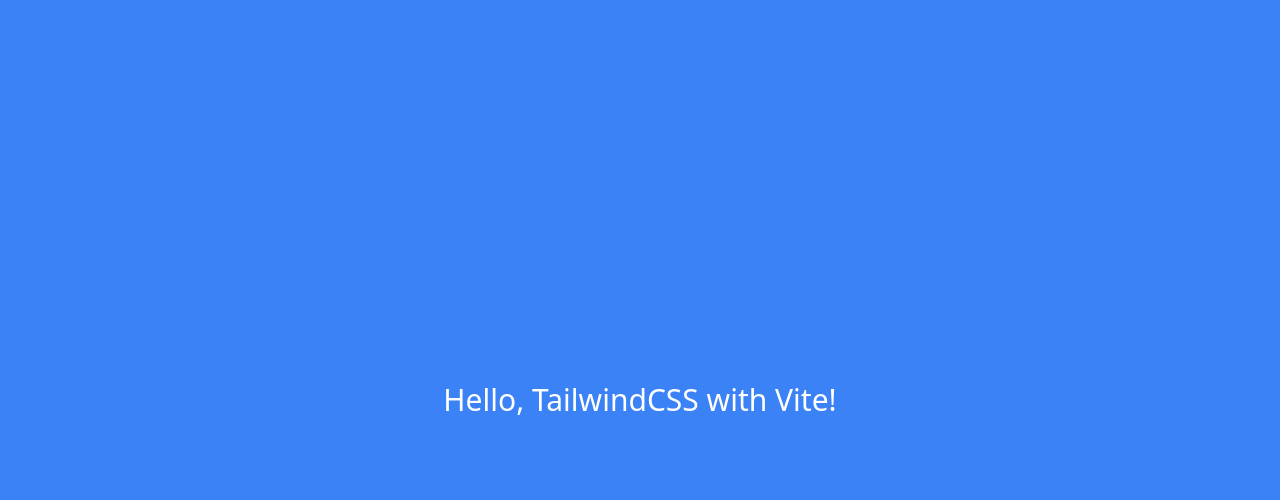
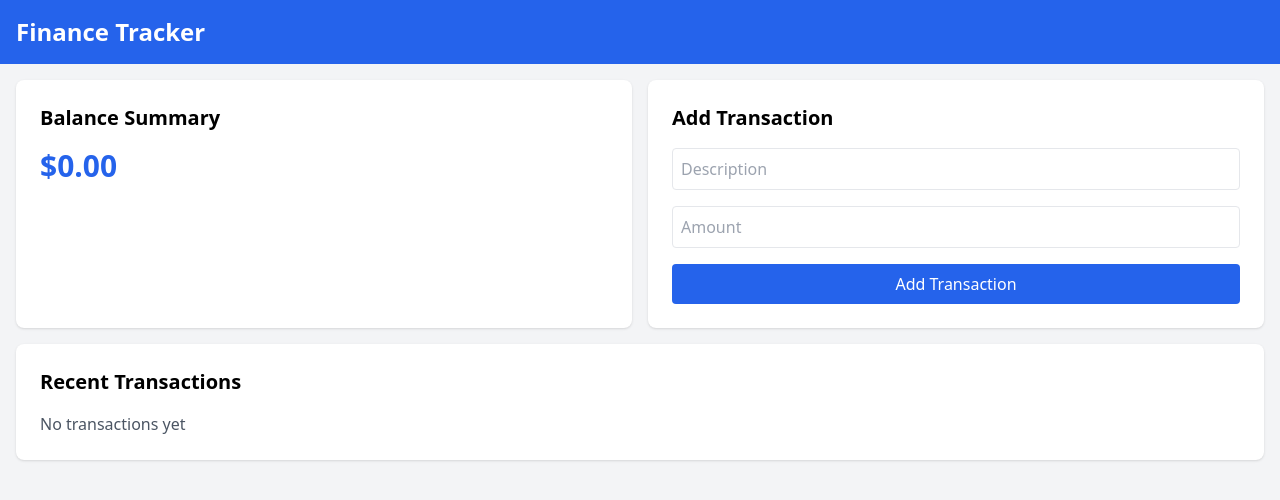
Before and after one commit to Ztaclie/Personal-Financier, a React (Vite) app: page / in a window 1280 px wide. Shown: the top 500 px of the page. Built offline with nearby package versions, Linux system fonts and the light colour scheme.

Commit message:
made basic template

```diff
--- a/src/App.jsx
+++ b/src/App.jsx
@@ -1,7 +1,48 @@
 function App() {
   return (
-    <div className="min-h-screen flex items-center justify-center bg-blue-500 text-white text-3xl">
-      Hello, TailwindCSS with Vite!
+    <div className="min-h-screen bg-gray-100">
+      <nav className="bg-blue-600 p-4">
+        <h1 className="text-white text-2xl font-bold">Finance Tracker</h1>
+      </nav>
+
+      <main className="container mx-auto p-4">
+        <div className="grid grid-cols-1 md:grid-cols-2 gap-4">
+          {/* Balance Summary Card */}
+          <div className="bg-white p-6 rounded-lg shadow">
+            <h2 className="text-xl font-semibold mb-4">Balance Summary</h2>
+            <div className="text-3xl font-bold text-blue-600">$0.00</div>
+          </div>
+
+          {/* Add Transaction Card */}
+          <div className="bg-white p-6 rounded-lg shadow">
+            <h2 className="text-xl font-semibold mb-4">Add Transaction</h2>
+            <form className="space-y-4">
+              <input
+                type="text"
+                placeholder="Description"
+                className="w-full p-2 border rounded text-gray-700"
+              />
+              <input
+                type="number"
+                placeholder="Amount"
+                className="w-full p-2 border rounded text-gray-700"
+              />
+              <button
+                type="submit"
+                className="w-full bg-blue-600 text-white p-2 rounded hover:bg-blue-700"
+              >
+                Add Transaction
+              </button>
+            </form>
+          </div>
+
+          {/* Transactions List */}
+          <div className="bg-white p-6 rounded-lg shadow md:col-span-2">
+            <h2 className="text-xl font-semibold mb-4">Recent Transactions</h2>
+            <div className="text-gray-600">No transactions yet</div>
+          </div>
+        </div>
+      </main>
     </div>
   );
 }
```
